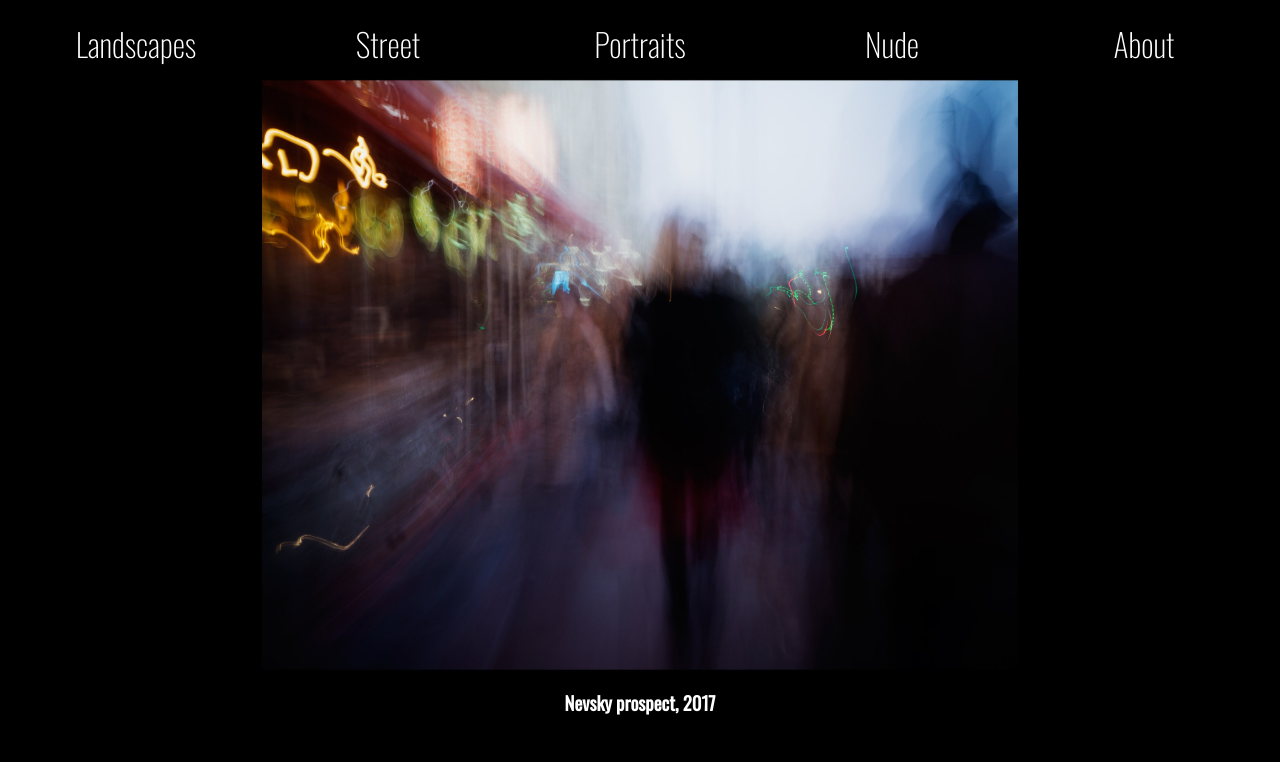
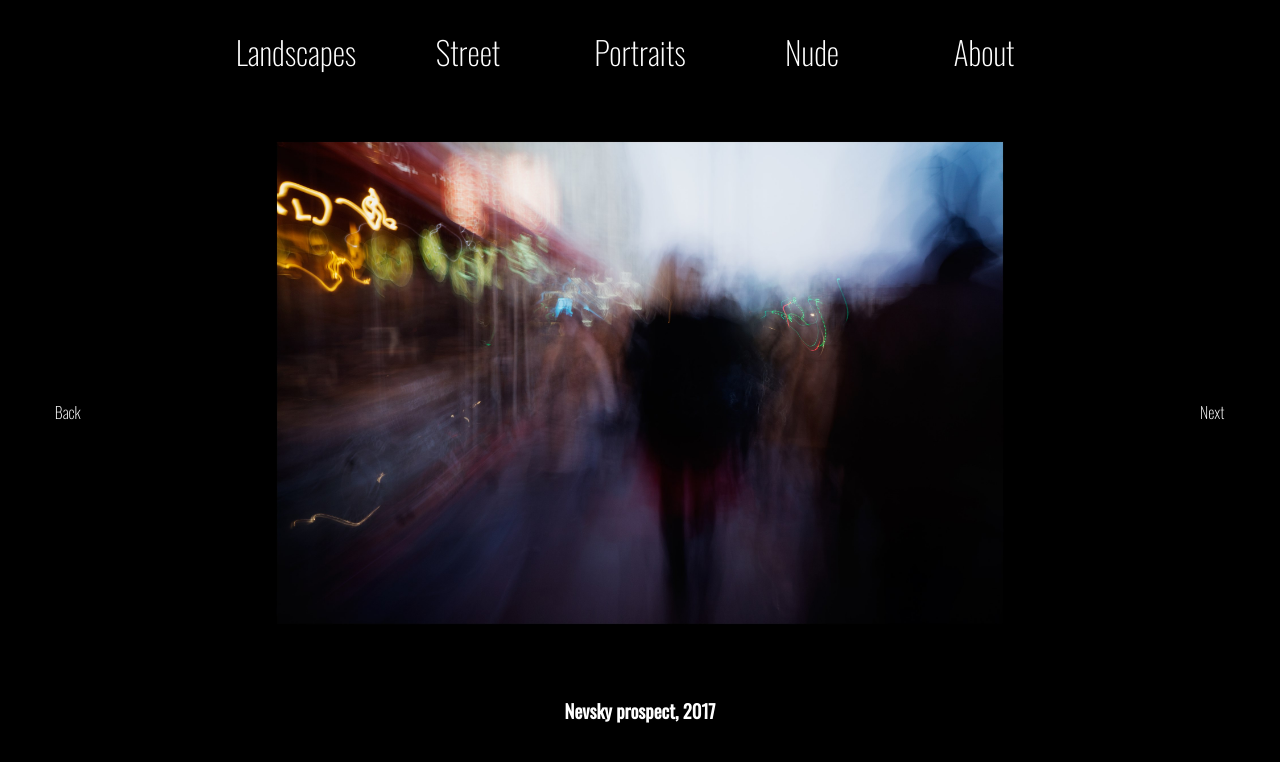
Before and after one commit to Manuletti/Buldyk-portfolio, a Vue app in the folder buldyk-photo/: page /portfolio in a window 1280 px wide. Shown: the top 762 px of the page. Built offline with nearby package versions, Linux system fonts and the light colour scheme.

Commit message:
redirect and new next/back buttons

```diff
--- a/buldyk-photo/src/assets/main.sass
+++ b/buldyk-photo/src/assets/main.sass
@@ -1,27 +1,31 @@
-$font-stack: Helvetica, sans-serif
-$primary-color: red
+$font-stack: "Oswald", sans-serif 200
+$primary-color: white
 
-$primary-background-color: aliceblue
+$secondary-color: red
+$primary-background-color: black
+
 $thin-border: 1px solid black
+$font: "Oswald", sans-serif 200
 
 body
   background-color: $primary-background-color
   width: 98wv
   height: 98hw
+  display: flex
 
 button
   font-family: "Oswald", sans-serif
   font-weight: 200
   font-size: xx-large
-  color: white
+  color: $primary-color
   border: $thin-border
   margin: 1px
   padding: 10px
-  width: 15rem
+  width: 10rem
   background-color: black
 
   &:hover
-    color: red
+    color: $secondary-color
 
 nav
   display: flex
--- a/buldyk-photo/src/components/PhotoCard.vue
+++ b/buldyk-photo/src/components/PhotoCard.vue
@@ -10,7 +10,7 @@ const photo = defineProps<{
 
 <template>
   <div class="photo">
-    <img :src="photo.source" alt="" />
+    <img :src="photo.source" :alt="photo.title" />
     <h3>{{ photo.title }}, {{ photo.date }}</h3>
     <p>{{ photo.description }}</p>
     <p>{{ photo.info }}</p>
@@ -28,6 +28,7 @@ div {
   font-weight: 200;
 }
 img {
-  max-width: 60%;
+  max-width: 70%;
+  height: auto;
 }
 </style>
--- a/buldyk-photo/src/router/index.ts
+++ b/buldyk-photo/src/router/index.ts
@@ -8,6 +8,7 @@ const router = createRouter({
   routes: [
     {
       path: "/",
+      redirect: "/welcome",
       name: "index",
       component: AppVue,
     },
--- a/buldyk-photo/src/views/PortfolioPage.vue
+++ b/buldyk-photo/src/views/PortfolioPage.vue
@@ -12,6 +12,8 @@ const photoTest = {
 </script>
 
 <template>
+  <body>
+    <div class="nav-btn">Back</div>
     <main>
       <NavigationBar />
       <PhotoCard
@@ -22,10 +24,27 @@ const photoTest = {
         :info="photoTest.info"
       />
     </main>
+    <div class="nav-btn">Next</div>
+  </body>
 </template>
 
 <style>
 main {
   color: white;
 }
+.nav-btn {
+  height: 100px;
+  width: 10%;
+  margin: auto;
+  text-align: center;
+  line-height: 100px;
+  color: white;
+}
+.nav-btn:hover {
+  background-color: rgb(10, 9, 9);
+}
+
+.nav-arrow {
+  width: 10em;
+}
 </style>
```
Also changed, not shown: buldyk-photo/public/icons/caret-left.svg (added), buldyk-photo/public/icons/caret-right.svg (added). Lines whose indentation alone changed are shown as unchanged.
